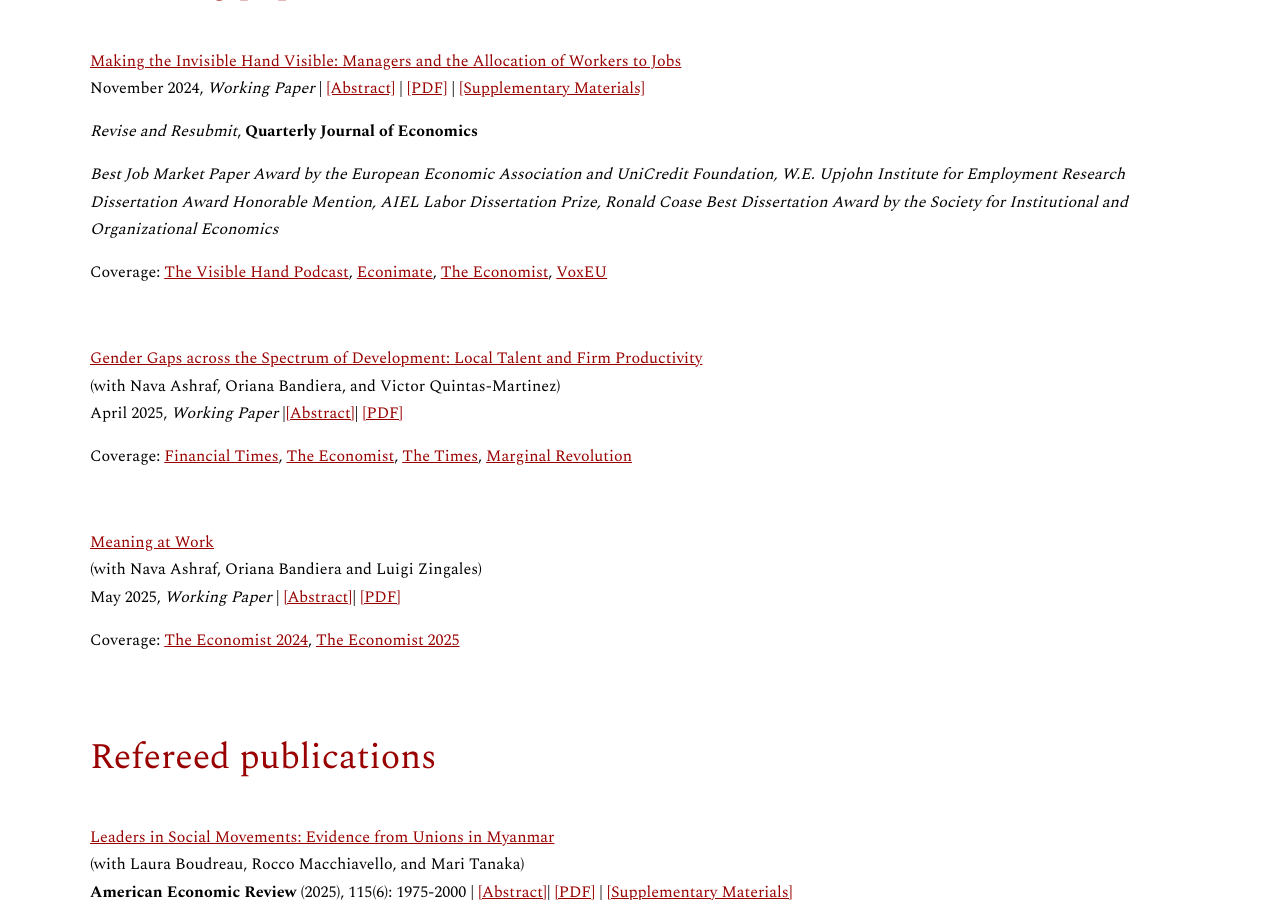
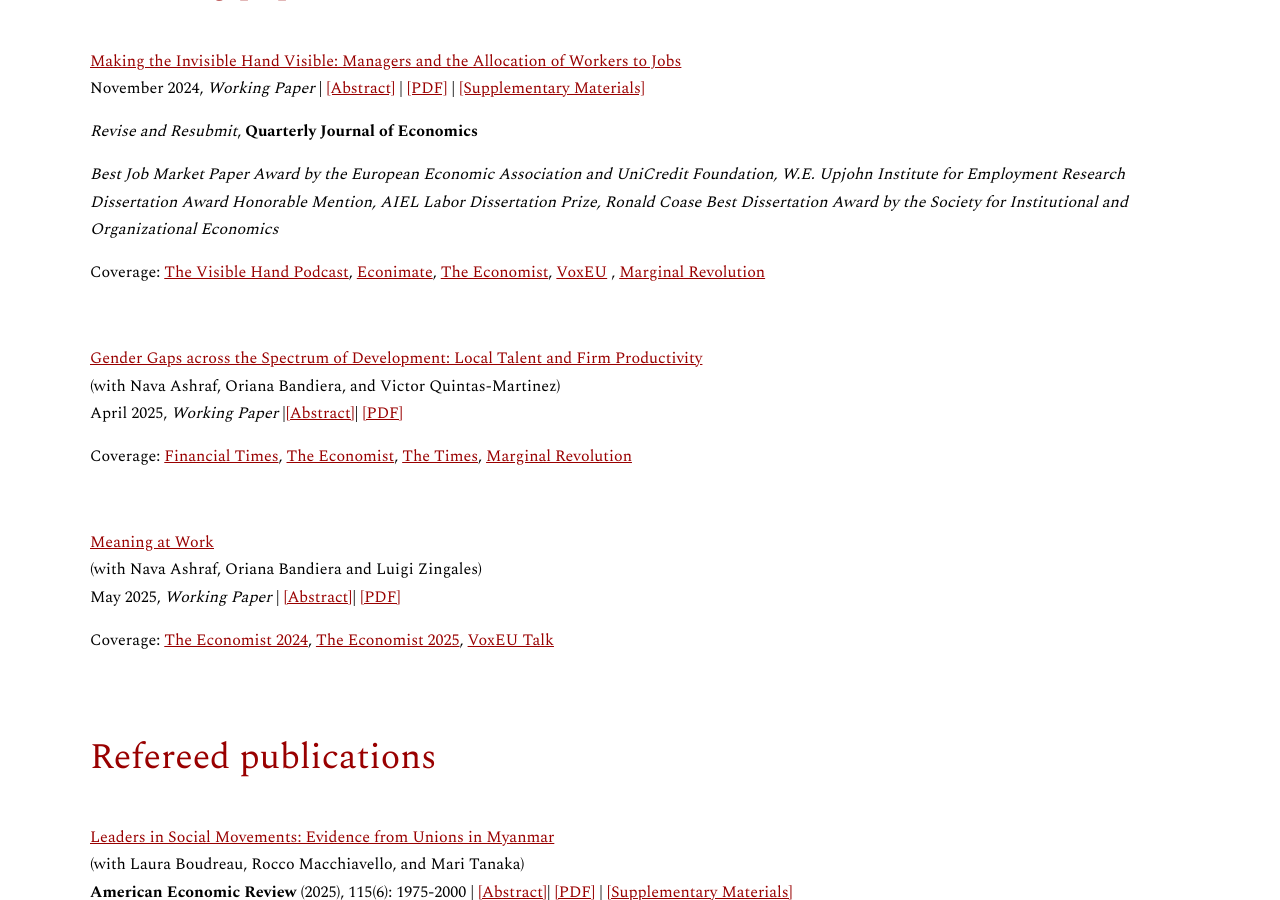
Before and after one commit to virginiaminni/virginiaminni.github.io, a Jekyll site: the page built from research.md, in a window 1280 px wide and 900 px high, scrolled down 338 px. Built offline with Jekyll 4.4.1, drawn with Linux system fonts in a browser that asks for light colours.

Commit message:
Update research.md

```diff
--- a/research.md
+++ b/research.md
@@ -15,7 +15,7 @@ November 2024, *Working Paper* |  <a href="#" class="toggle-abstract" data-targe
 
 *Best Job Market Paper Award by the European Economic Association and UniCredit Foundation, W.E. Upjohn Institute for Employment Research Dissertation Award Honorable Mention, AIEL Labor Dissertation Prize, Ronald Coase Best Dissertation Award by the Society for Institutional and Organizational Economics*
 
-Coverage: <a href="https://www.thevisiblehand.uk/episodes/episode-54" target="_blank" rel="noopener noreferrer">The Visible Hand Podcast</a>, <a href="https://www.youtube.com/watch?v=83ivIJCi2bQ&feature=youtu.be" target="_blank" rel="noopener noreferrer">Econimate</a>, <a href="https://www.economist.com/business/2024/03/21/the-secret-to-career-success-may-well-be-off-to-the-side" target="_blank" rel="noopener noreferrer">The Economist</a>,  <a href="https://cepr.org/voxeu/columns/good-managers-better-matches-job-allocation-effects-worker-productivity" target="_blank" rel="noopener noreferrer">VoxEU</a>
+Coverage: <a href="https://www.thevisiblehand.uk/episodes/episode-54" target="_blank" rel="noopener noreferrer">The Visible Hand Podcast</a>, <a href="https://www.youtube.com/watch?v=83ivIJCi2bQ&feature=youtu.be" target="_blank" rel="noopener noreferrer">Econimate</a>, <a href="https://www.economist.com/business/2024/03/21/the-secret-to-career-success-may-well-be-off-to-the-side" target="_blank" rel="noopener noreferrer">The Economist</a>,  <a href="https://cepr.org/voxeu/columns/good-managers-better-matches-job-allocation-effects-worker-productivity" target="_blank" rel="noopener noreferrer">VoxEU</a> , <a href="https://marginalrevolution.com/marginalrevolution/2025/06/the-value-of-good-management-and-also-talent-allocation.html?utm_source=rss&utm_medium=rss&utm_campaign=the-value-of-good-management-and-also-talent-allocation">Marginal Revolution</a>
 
 <div id="abstract-1" style="display: none; margin-top: 10px;">
  <em>Abstract:</em> Why do managers matter for firm performance? This paper provides evidence of the critical role of managers in matching workers to jobs within the firm using the universe of personnel records from a large multinational firm. The data covers 200,000 white-collar workers and 30,000 managers over 10 years in 100 countries. I identify good managers as the top 30% by their speed of promotion and leverage exogenous variation induced by the rotation of managers across teams. I find that good managers cause workers to reallocate within the firm through lateral and vertical transfers. This leads to large and persistent gains in workers’ career progression and productivity. Seven years after the manager transition, workers earn 30% more and perform better on objective performance measures. My results imply that the visible hands of managers match workers’ specific skills to specialized jobs, leading to an improvement in the productivity of existing workers that outlasts the managers’ time at the firm.
@@ -40,7 +40,7 @@ Coverage:  <a href="https://www.ft.com/content/83751e6c-544c-4a16-851a-e05f18506
 May 2025, *Working Paper* | <a href="#" class="toggle-abstract" data-target="abstract-4" style="text-decoration: underline; color: #990000;">[Abstract]</a>| <a href="/assets/files/ABMZ MeaningatWork2025.pdf" target="_blank" rel="noopener noreferrer">[PDF]</a>
 
 Coverage:
-<a href="https://www.economist.com/business/2024/12/05/how-to-inspire-people" target="_blank" rel="noopener noreferrer">The Economist 2024</a>, <a href="https://www.economist.com/business/2025/02/13/how-to-get-people-to-resign" target="_blank" rel="noopener noreferrer">The Economist 2025</a>
+<a href="https://www.economist.com/business/2024/12/05/how-to-inspire-people" target="_blank" rel="noopener noreferrer">The Economist 2024</a>, <a href="https://www.economist.com/business/2025/02/13/how-to-get-people-to-resign" target="_blank" rel="noopener noreferrer">The Economist 2025</a>, <a href="https://cepr.org/multimedia/finding-meaning-work" target="_blank" rel="noopener noreferrer">VoxEU Talk</a>
 
 
 <div id="abstract-4" style="display: none; margin-top: 10px;">
```
